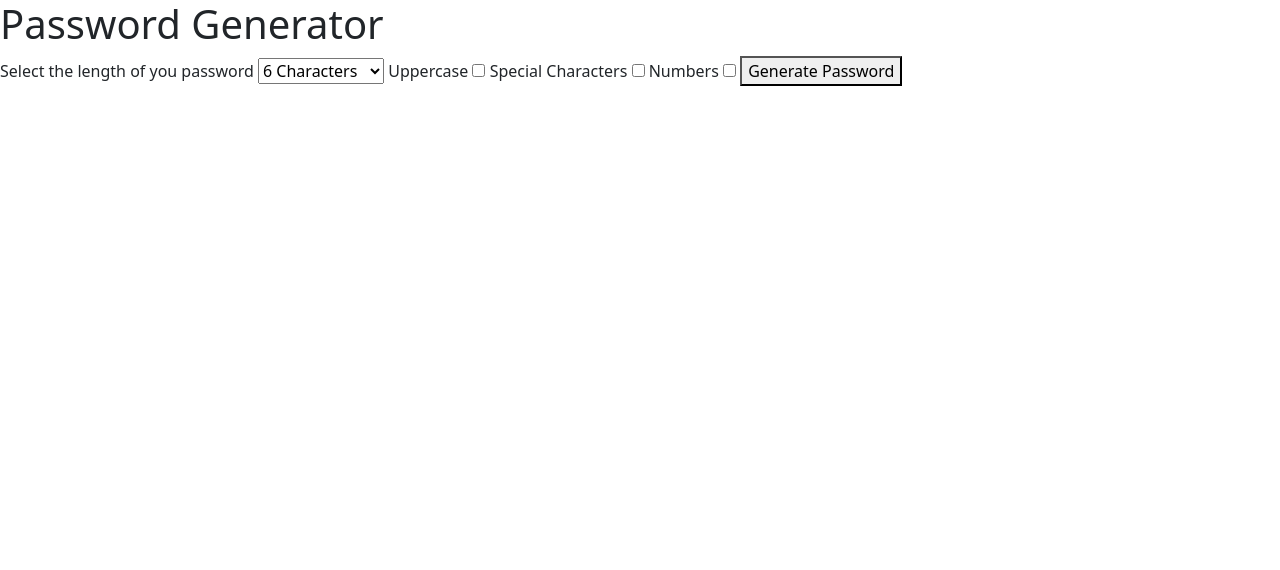
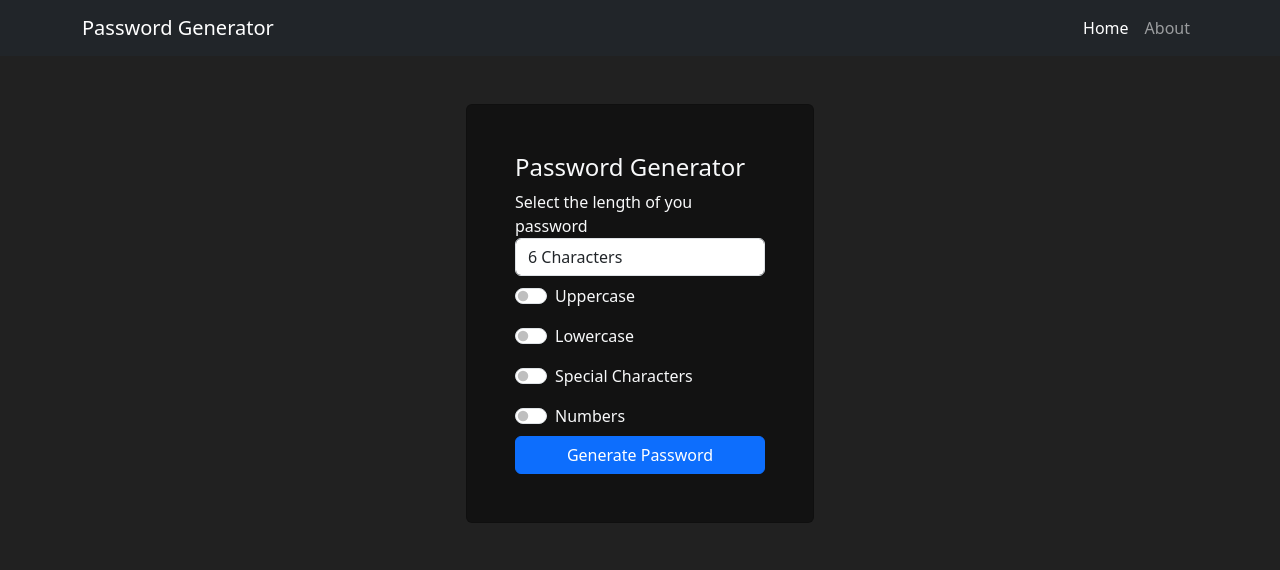
Before and after one commit to jdmmctrl/Generador-de-Contrase-as-Py-Dj, a Django app: page / in a window 1280 px wide. Shown: the top 570 px of the page. Run offline with Django 4.2, Linux system fonts and the light colour scheme.

Commit message:
continuacion del proyecto

```diff
--- a/Dj_password/urls.py
+++ b/Dj_password/urls.py
@@ -3,7 +3,7 @@
 from generator import views
 urlpatterns = [
     # path('admin/', admin.site.urls),
-    path('', views.home),
-    path('about', views.about),
+    path('', views.home, name='home'),
+    path('about', views.about, name='about'),
     path('password', views.password, name='password')
 ]
--- a/generator/templates/home.html
+++ b/generator/templates/home.html
@@ -2,12 +2,14 @@
 
 {% block content %}
 
-<form action="{% url 'password' %}">
+<div class="col-md-4 offset-md-4">
+    <form action="{% url 'password' %}" class="card card-body p-5" style="background-color: #121212" ; ">
 
-    <h1>Password Generator</h1>
 
-    <label for="length">Select the length of you password</label>
-    <select name="length" id="length">
+        <h1 class=" h4">Password Generator</h1>
+
+        <label for=" length">Select the length of you password</label>
+        <select name="length" id="length" class="form-control">
             <option value="6">6 Characters</option>
             <option value="7">7 Characters</option>
             <option value="8">8 Characters</option>
@@ -19,18 +21,35 @@
             <option value="14">14 Characters</option>
         </select>
 
-    <label for="uppercase">Uppercase</label>
-    <input type="checkbox" name="uppercase" id="uppercase" />
+        <div class="form-check form-switch my-2">
 
+            <label for="uppercase" class="form-check-label">Uppercase</label>
+            <input type="checkbox" name="uppercase" id="uppercase" class="form-check-input" />
+        </div>
 
-    <label for="special">Special Characters</label>
-    <input type="checkbox" name="special" id="special">
+        <div class="form-check form-switch my-2">
 
-    <label for="numbers">Numbers</label>
-    <input type="checkbox" name="numbers" id="numbers">
+            <label for="lowercase" class="form-check-label">Lowercase</label>
+            <input type="checkbox" name="lowercase" id="lowercase" class="form-check-input" />
+        </div>
 
-    <button>Generate Password</button>
+        <div class="form-check form-switch my-2">
+
+            <label for="special" class="form-check-label">Special Characters</label>
+            <input type="checkbox" name="special" id="special" class="form-check-input">
+        </div>
+
+        <div class="form-check form-switch my-2">
+
+            <label for="numbers" class="form-check-label">Numbers</label>
+            <input type="checkbox" name="numbers" id="numbers" class="form-check-input">
+
+        </div>
+
+        <button class="btn btn-primary">Generate Password</button>
 
     </form>
 
+</div>
+
 {% endblock %}
--- a/generator/templates/layout.html
+++ b/generator/templates/layout.html
@@ -5,7 +5,7 @@
     <meta charset="UTF-8">
     <meta http-equiv="X-UA-Compatible" content="IE=edge">
     <meta name="viewport" content="width=device-width, initial-scale=1.0">
-    <title>Document</title>
+    <title>Password Generate</title>
     <link href="https://cdn.jsdelivr.net/npm/bootstrap@5.3.0-alpha2/dist/css/bootstrap.min.css" rel="stylesheet"
         integrity="sha384-aFq/bzH65dt+w6FI2ooMVUpc+21e0SRygnTpmBvdBgSdnuTN7QbdgL+OapgHtvPp" crossorigin="anonymous">
     <script src="https://cdn.jsdelivr.net/npm/bootstrap@5.3.0-alpha2/dist/js/bootstrap.bundle.min.js"
@@ -13,11 +13,10 @@
         crossorigin="anonymous"></script>
 </head>
 
-<body>
+<body style="background-color: #212121;">
+    {% include 'partials/_navbar.html' %}
 
-    {% block content %}
-    {% endblock %}
-
+    <div class="container p-5 text-light">{% block content %} {% endblock %}</div>
 </body>
 
 </html>
--- /dev/null
+++ b/generator/templates/partials/_navbar.html
@@ -0,0 +1,20 @@
+<nav class="navbar navbar-expand-lg navbar-dark bg-dark">
+    <div class="container">
+        <a class="navbar-brand" href="{% url 'home' %}
+        ">Password Generator</a>
+        <button class="navbar-toggler" type="button" data-bs-toggle="collapse" data-bs-target="#navbarNav"
+            aria-controls="navbarNav" aria-expanded="false" aria-label="Toggle navigation">
+            <span class="navbar-toggler-icon"></span>
+        </button>
+        <div class="collapse navbar-collapse" id="navbarNav">
+            <ul class="navbar-nav ms-auto">
+                <li class="nav-item">
+                    <a class="nav-link active" aria-current="page" href="{% url 'home' %}">Home</a>
+                </li>
+                <li class="nav-item">
+                    <a class="nav-link" href="{% url 'about' %}">About</a>
+                </li>
+            </ul>
+        </div>
+    </div>
+</nav>
--- a/generator/views.py
+++ b/generator/views.py
@@ -1,5 +1,5 @@
 from django.shortcuts import render
-
+from django.http import HttpResponse
 import random
 
 
```
Also changed, not shown: generator/templates/password.html (+7 -2 lines). Lines whose indentation alone changed are shown as unchanged.
